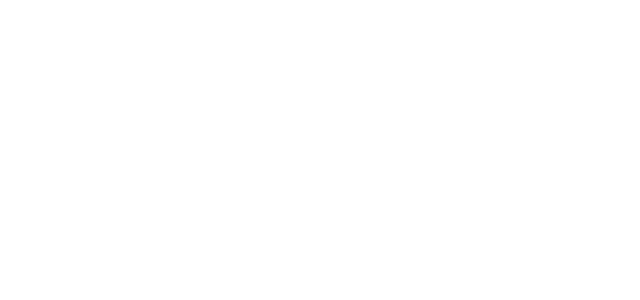
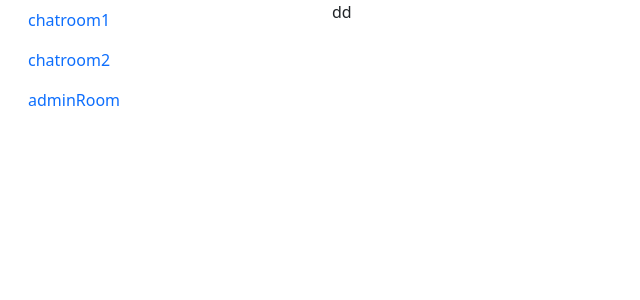
Before and after one commit to t-quinn-t/LittleChatRoom, a React (Create React App) app in the folder client/: page /chatroom in a window 1280 px wide. Shown: the top 300 px of the page, without its empty margins (0-640 px from the left). Built offline with nearby package versions, Linux system fonts and the light colour scheme.

Commit message:
added client user login redirect

```diff
--- a/client/src/App.js
+++ b/client/src/App.js
@@ -1,15 +1,12 @@
-import React, {useEffect, useState} from 'react'
+import React, {useState} from 'react'
 import {BrowserRouter as Router, Switch, Route} from "react-router-dom"
 import 'bootstrap/dist/css/bootstrap.min.css';
 
 import LogInPage from './component/auth/LogIn.js'
+import ChatRoom from "./component/ChatRoomComponent";
 
 function App() {
   let [isLoggedIn, setLoginStatus] = useState(false);
-  useEffect(() => {
-      console.log("User Successfully Logged In")
-
-  })
 
   let [currUser, setCurrentUser] = useState({
       uname: null,
@@ -20,18 +17,15 @@ function App() {
   let handleUserLogin = function (userObject) {
       if (userObject == null) return
       setLoginStatus(true);
-      setCurrentUser({...currUser, email: userObject.email, uid: userObject.uid, uname: userObject.uname})
+      setCurrentUser({...currUser, email: userObject.email, uid: userObject.uid, uname: userObject.uname});
   }
-
 
   return (
     <div className="App">
         <Router>
             <Switch>
                 <Route path="/" component={() => <LogInPage userLoginHandler={handleUserLogin}/>} exact />
-                <Route path="/dashboard">
-                    <div>Hello world</div>
-                </Route>
+                <Route path="/chatroom" component={() => <ChatRoom/>}/>
             </Switch>
         </Router>
     </div>
--- a/client/src/component/ChatRoomComponent.js
+++ b/client/src/component/ChatRoomComponent.js
@@ -1,5 +1,30 @@
-import React from 'react'
+import React, {useEffect, useState} from 'react'
+import {Nav, Container, Row, Col} from 'react-bootstrap'
 
-export default function ChatRoom() {
-    // going to impl
+function ChatRoom() {
+    const [chatRoomList, setChatRoomList] = useState([]);
+    /* stub */
+    useEffect(() => {
+        setChatRoomList(orig => [...orig, "chatroom1", "chatroom2", "adminRoom"]);
+    }, []);
+
+
+    return (
+        <div className="chatroom-container">
+            <Container fluid>
+                <Row>
+                    <Col md={3}>
+                        <Nav defaultActiveKey="/home" className="flex-column">
+                            {chatRoomList.map(chatroom => {
+                                return <Nav.Link eventKey={chatroom}>{chatroom}</Nav.Link>
+                    })}
+                        </Nav>
+                    </Col>
+                    <Col md={9}>dd</Col>
+                </Row>
+            </Container>
+        </div>
+    )
 }
+
+export default ChatRoom;
--- a/client/src/component/auth/LogIn.css
+++ b/client/src/component/auth/LogIn.css
@@ -1,10 +1,3 @@
-div {
-    margin-left: 20%;
-    margin-top: 30px;
-    width: 300px;
-    padding: 60px;
-}
-
 label {
     margin-left: 22px;
     margin-bottom: 10px;
--- a/client/src/component/auth/LogIn.js
+++ b/client/src/component/auth/LogIn.js
@@ -1,14 +1,14 @@
-import React, {useEffect} from 'react';
-import {useState} from 'react';
+import React, {useState} from 'react';
 import './LogIn.css';
 import {Alert} from "react-bootstrap";
-
+import {useHistory} from 'react-router-dom';
 
 
 export default function LogInPage(props) {
     const [userName, setUserName] = useState('');
     const [password, setPassword] = useState('');
     const [errorMessage, setErrorMessage] = useState(null);
+    let history = useHistory();
 
     async function submitForm () {
         let url = "http://localhost:8080/user/login?identifier="+userName+"&password="+password;
@@ -31,8 +31,10 @@ export default function LogInPage(props) {
                 return response;
             })
             .catch(error=>console.log(error));
-        if (response != null)
-            props.userLoginHandler(response)
+        if (response != null) {
+            props.userLoginHandler(response);
+            history.push("chatroom");
+        }
     }
 
     return (
```
Also changed, not shown: 1 other file (tests, documents, lock files or other folders).
